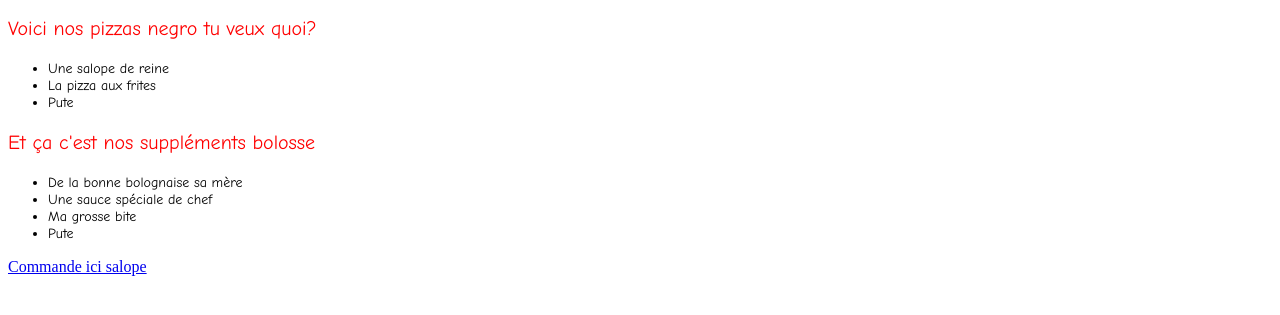
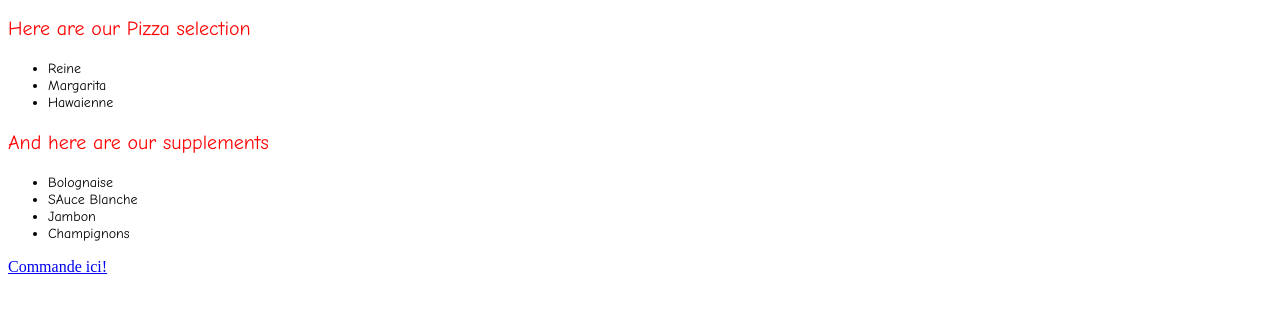
Before and after one commit to ForestasYan/Info734, a website: page public/index.html in a window 1280 px wide. Shown: the part 399-714 px from the top of the page. Drawn offline with Linux system fonts and the light colour scheme.

Commit message:
Update index.html

```diff
--- a/public/index.html
+++ b/public/index.html
@@ -15,26 +15,26 @@
         </p>
 
         <p id="texte">
-            Voici nos pizzas negro tu veux quoi?
+            Here are our Pizza selection
 			<ul id="liste">
-				<li>Une salope de reine</li>
-				<li>La pizza aux frites</li>
-				<li>Pute</li>
+				<li>Reine</li>
+				<li>Margarita</li>
+				<li>Hawaienne</li>
 			</ul>
         </p>
 
 		<p id="texte">
-            Et ça c'est nos suppléments bolosse
+            And here are our supplements
 			<ul id="liste">
-				<li>De la bonne bolognaise sa mère</li>
-				<li>Une sauce spéciale de chef</li>
-				<li>Ma grosse bite</li>
-				<li>Pute</li>
+				<li>Bolognaise</li>
+				<li>SAuce Blanche</li>
+				<li>Jambon</li>
+				<li>Champignons</li>
 			</ul>
         </p>
 
 		<a href="commander.html">
-			Commande ici salope
+			Commande ici!
 		</a>
     </body>
 
```
